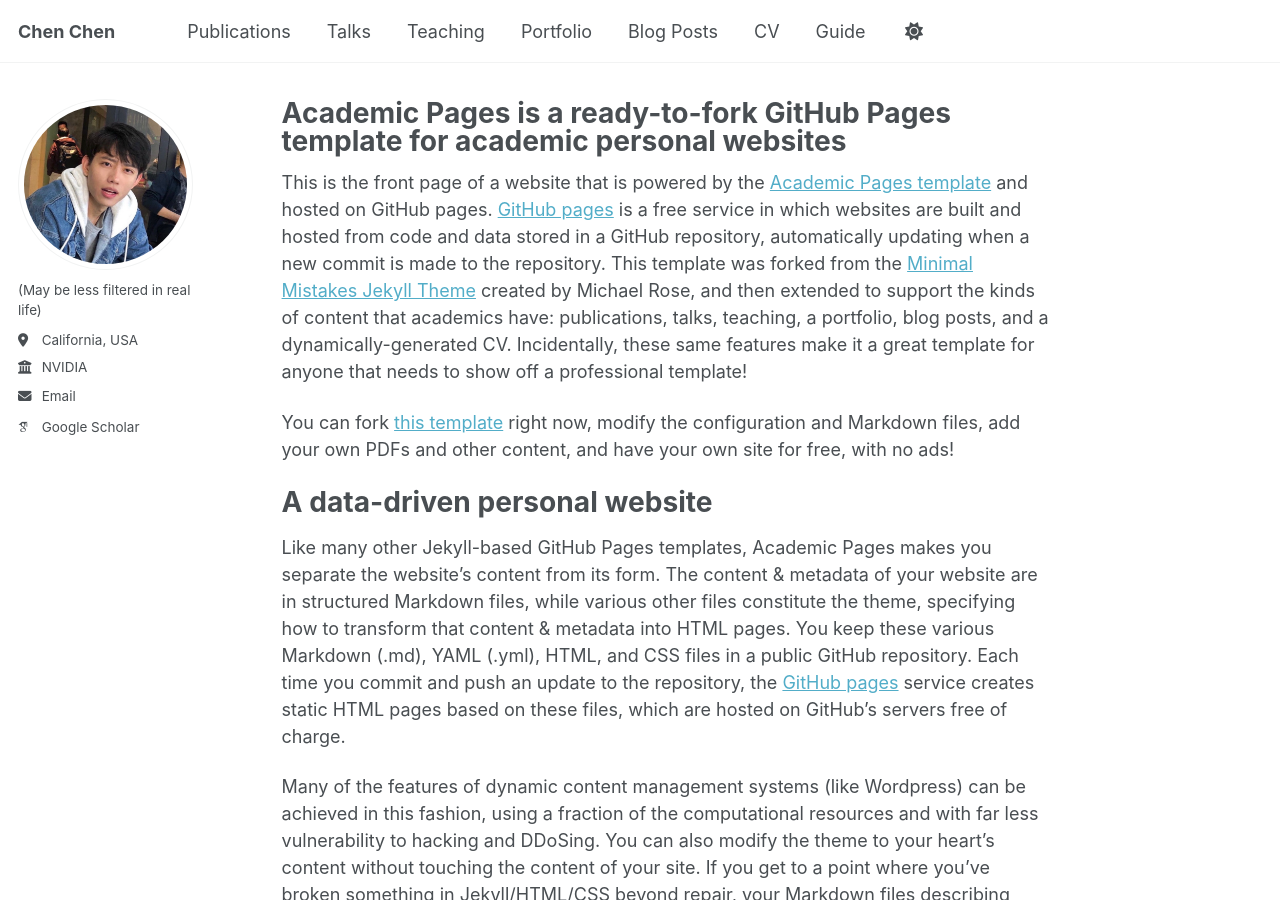
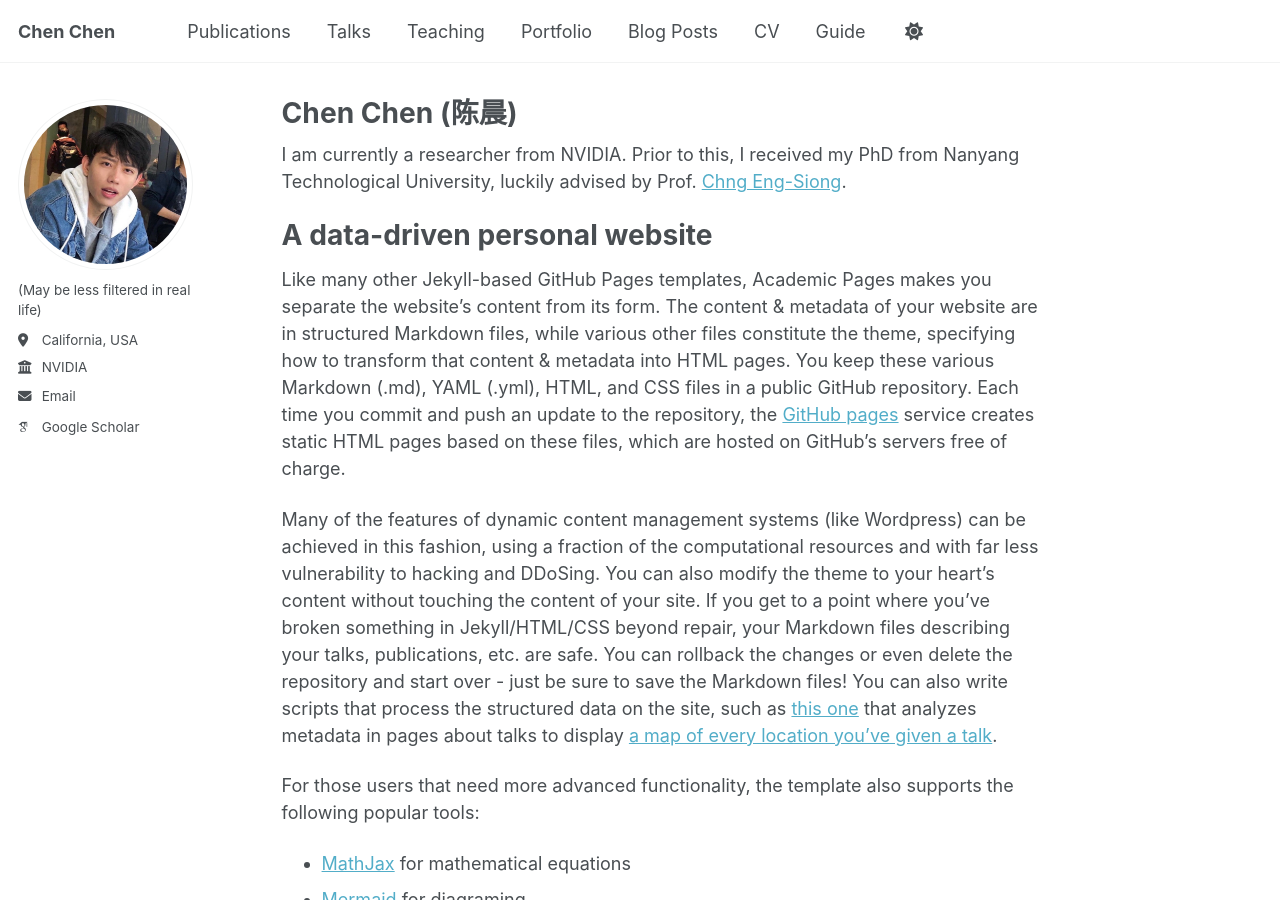
Before and after one commit to cchen1436/cchen1436.github.io, a Jekyll site: the page built from _pages/about.md, in a window 1280 px wide and 900 px high. Built offline with Jekyll 4.4.1, drawn with Linux system fonts in a browser that asks for light colours; some web fonts are replaced; a script that is not in the unit is left out.

Commit message:
Update about.md

```diff
--- a/_pages/about.md
+++ b/_pages/about.md
@@ -1,15 +1,14 @@
 ---
 permalink: /
-title: "Academic Pages is a ready-to-fork GitHub Pages template for academic personal websites"
+title: "Chen Chen (陈晨)"
 author_profile: true
 redirect_from:
   - /about/
   - /about.html
 ---
 
-This is the front page of a website that is powered by the [Academic Pages template](https://github.com/academicpages/academicpages.github.io) and hosted on GitHub pages. [GitHub pages](https://pages.github.com) is a free service in which websites are built and hosted from code and data stored in a GitHub repository, automatically updating when a new commit is made to the repository. This template was forked from the [Minimal Mistakes Jekyll Theme](https://mmistakes.github.io/minimal-mistakes/) created by Michael Rose, and then extended to support the kinds of content that academics have: publications, talks, teaching, a portfolio, blog posts, and a dynamically-generated CV. Incidentally, these same features make it a great template for anyone that needs to show off a professional template!
+I am currently a researcher from NVIDIA. Prior to this, I received my PhD from Nanyang Technological University, luckily advised by Prof. [Chng Eng-Siong](https://scholar.google.com/citations?user=FJodrCcAAAAJ&hl=en).
 
- You can fork [this template](https://github.com/academicpages/academicpages.github.io) right now, modify the configuration and Markdown files, add your own PDFs and other content, and have your own site for free, with no ads!
 
 A data-driven personal website
 ======
```
